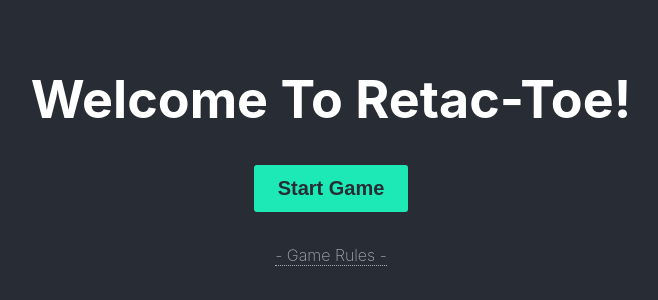
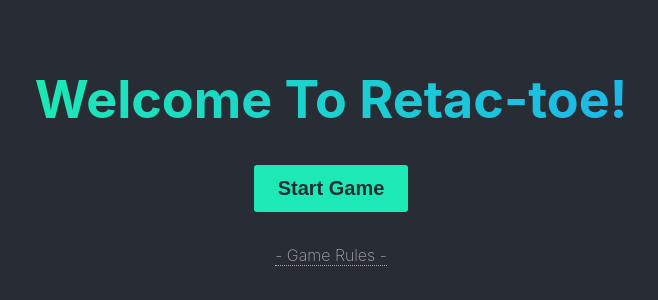
Before and after one commit to warrior-pk/retac-toe, a React (Create React App) app: page / in a window 1280 px wide. Shown: the part 250-550 px from the top of the page, without its empty margins (309-967 px from the left). Built offline with nearby package versions, Linux system fonts and the light colour scheme.

Commit message:
some beautification

```diff
--- a/src/components/game-box/big-square/index.jsx
+++ b/src/components/game-box/big-square/index.jsx
@@ -115,8 +115,8 @@ export default function BigSquare({ gameEnded, handleMessage }) {
   }, [state, handleGame]);
 
   useEffect(() => {
+    setState((state) => state.fill("")); // kept it on top for smooth transition
     const arr = Array(9).fill("dull");
-    setState((state) => state.fill(""));
     if (winner) {
       if (winner === "X") {
         arr[0] = arr[2] = arr[4] = arr[6] = arr[8] = "X-line";
--- a/src/components/game-box/big-square/square/index.jsx
+++ b/src/components/game-box/big-square/square/index.jsx
@@ -1,7 +1,10 @@
 import "./style.css";
 export default function Square({ value, onClick, lineClass }) {
   return (
-    <div onClick={onClick} className={`square ${lineClass}`}>
+    <div
+      onClick={onClick}
+      className={`square ${lineClass} fade-transition show`}
+    >
       {value}
     </div>
   );
--- a/src/components/game-box/big-square/square/style.css
+++ b/src/components/game-box/big-square/square/style.css
@@ -28,3 +28,12 @@
 .tie {
   background-color: lightslategray;
 }
+
+.fade-transition {
+  opacity: 0;
+  transition: opacity 0.3s ease;
+}
+
+.fade-transition.show {
+  opacity: 1;
+}
--- a/src/components/game-box/how-to-play/index.jsx
+++ b/src/components/game-box/how-to-play/index.jsx
@@ -1,7 +1,7 @@
 import React from "react";
 import "./style.css";
 const HowToPlay = ({ showRules }) => {
-  console.log(showRules);
+  // console.log(showRules);
   return (
     showRules && (
       <div className="rule-box">
--- a/src/components/game-box/index.jsx
+++ b/src/components/game-box/index.jsx
@@ -6,10 +6,10 @@ import HowToPlay from "./how-to-play/index";
 import ReverseCounter from "../../utils/ReverseCounter";
 
 function GameBox() {
-  const [message, setMessage] = useState("Welcome To Retac-Toe!");
+  const [message, setMessage] = useState("Welcome To ");
   const [gameStarted, setGameStarted] = useState(false);
   const [gameEnded, setGameEnded] = useState(false);
-  const [counter, setCounter] = useState(60);
+  const [counter, setCounter] = useState(6);
   const [showBtn, setShowBtn] = useState(true);
   const [showRules, setShowRules] = useState(
     window.innerWidth < 600 ? true : false
@@ -47,7 +47,12 @@ function GameBox() {
     <div className="container">
       {gameStarted && !gameEnded && <ReverseCounter counter={counter} />}
       {message !== "" && (
-        <MessageBox message={message} show={"show"} gameEnded={gameEnded} />
+        <MessageBox
+          message={message}
+          show={"show"}
+          gameEnded={gameEnded}
+          gameStarted={gameStarted}
+        />
       )}
       {showBtn && (
         <button onClick={() => startGame()} id="start-btn">
--- a/src/components/game-box/message-box/index.jsx
+++ b/src/components/game-box/message-box/index.jsx
@@ -1,5 +1,7 @@
+import "./style.css";
+
 export default function MessageBox(props) {
-  let { message, show } = props;
+  let { message, show, gameStarted } = props;
   let win = "";
   // console.log(show);
   if (message === "X") {
@@ -13,7 +15,10 @@ export default function MessageBox(props) {
   }
   return (
     <div className={`message-box ${show ? "show" : ""} ${win}`}>
-      <h1>{message}</h1>
+      <h1 className="beauty">
+        {message}
+        <span>{!gameStarted ? "Retac-toe!" : ""}</span>
+      </h1>
     </div>
   );
 }
--- a/src/components/game-box/message-box/style.css
+++ b/src/components/game-box/message-box/style.css
@@ -7,3 +7,19 @@
 .message-box.show {
   opacity: 1;
 }
+.beauty {
+  background: linear-gradient(
+    90deg,
+    hsl(165, 82%, 51%) 0%,
+    hsl(194, 82%, 51%) 100%
+  );
+  -webkit-background-clip: text;
+  -webkit-text-fill-color: transparent;
+}
+
+@media (max-width: 600px) {
+  span {
+    white-space: nowrap;
+    overflow-wrap: break-word;
+  }
+}
```
